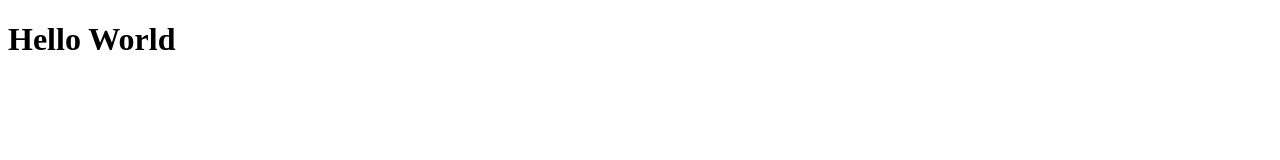
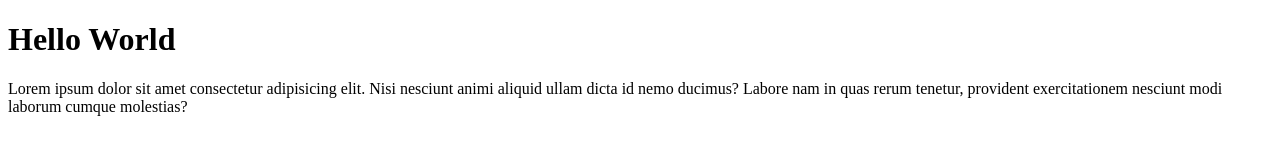
Before and after one commit to ariefrizkie/repo-belajar-git-remote, a plain HTML site: page index.html in a window 1280 px wide. Drawn offline with Linux system fonts and the light colour scheme.

Commit message:
menambahakan paragraf

```diff
--- a/index.html
+++ b/index.html
@@ -7,5 +7,6 @@
 </head>
 <body>
     <h1>Hello World</h1>
+    <p>Lorem ipsum dolor sit amet consectetur adipisicing elit. Nisi nesciunt animi aliquid ullam dicta id nemo ducimus? Labore nam in quas rerum tenetur, provident exercitationem nesciunt modi laborum cumque molestias?</p>
 </body>
 </html>
```
